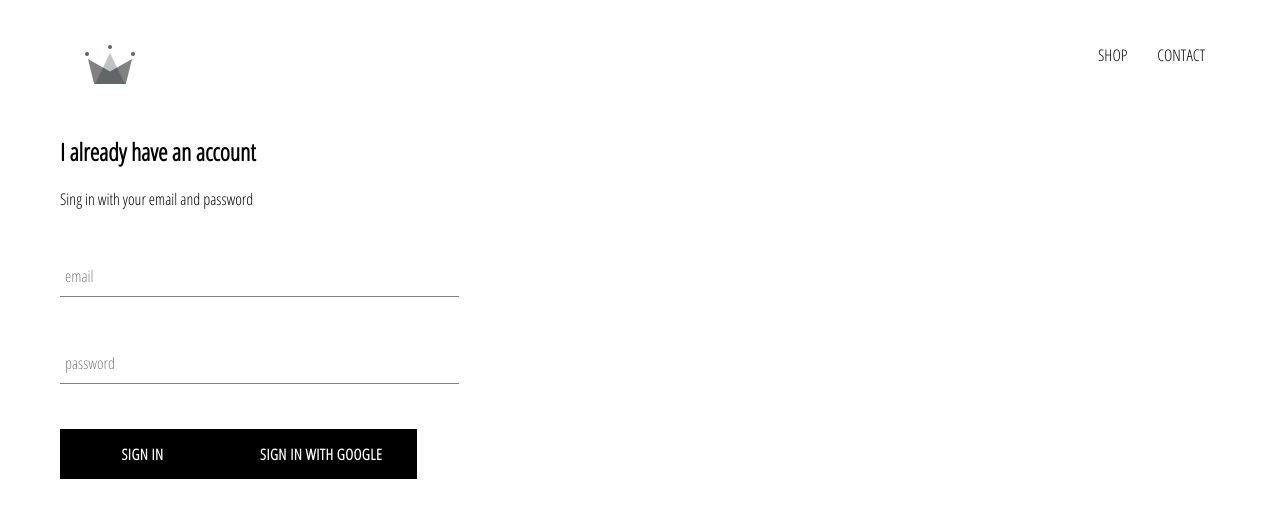
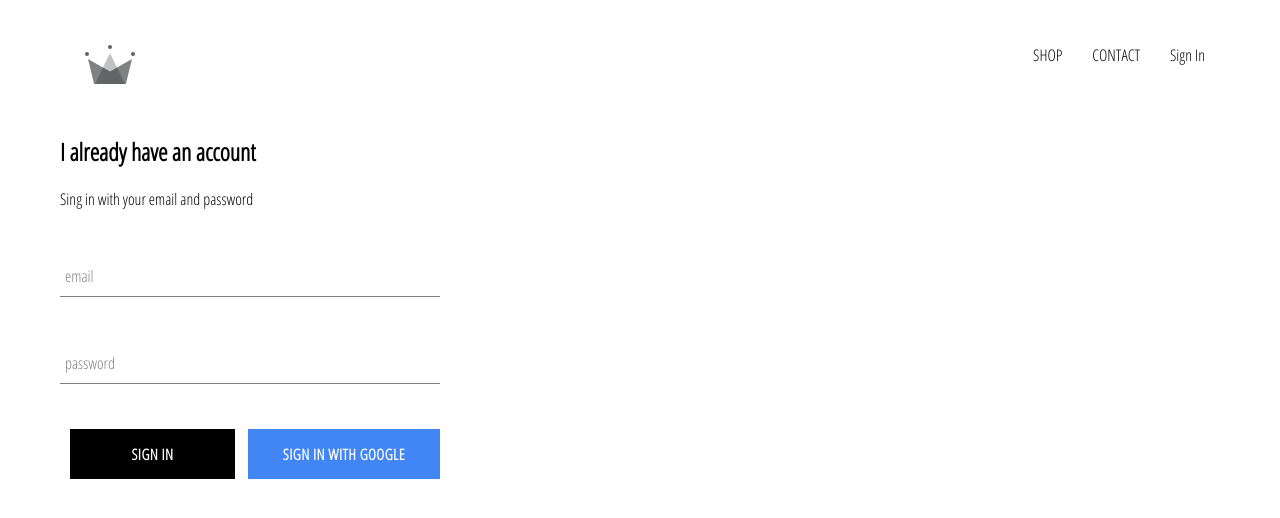
Before and after one commit to nejahneji/e-commerce, a React (Create React App) app: page /signin in a window 1280 px wide. Shown: the top 518 px of the page. Built offline with nearby package versions, Linux system fonts and the light colour scheme; no server answers.

Commit message:
finishing signin with google from firebase and styling its custom button

```diff
--- a/src/App.css
+++ b/src/App.css
@@ -6,3 +6,6 @@
     text-decoration: none;
     color: black;
 }
+* {
+    box-sizing: border-box;
+}
--- a/src/App.js
+++ b/src/App.js
@@ -4,15 +4,40 @@
 import ShopPage from "./pages/shop/shop.component";
 import Header from "./components/header/header.component";
 import SignInAndSignUpComponent from "./pages/sign-in-and-sign-up/sign-in-and-sign-up.component";
+import { auth } from './firebase/firebase.utils'
+import React from "react";
 
 
 
 
+class App extends React.Component  {
+  constructor (){
+    super() ;
+    this.state = {
+      currentUser : null
+    }
+  }
+   onSubscribeFromAuth = null
 
-function App() {
+
+  componentDidMount() {
+    this.onSubscribeFromAuth = auth.onAuthStateChanged(user=> {
+      this.setState({currentUser :user}) ;
+      console.log(user) ;
+    })
+  }
+
+  componentWillUnmount() {
+    this.onSubscribeFromAuth()
+  }
+
+
+
+
+  render () {
     return (
       <Router>
-    <Header/>
+      <Header currentUser={this.state.currentUser}/>
         <Switch>
         <Route exact path='/' component={HomePage}/>
         <Route exact path='/shop' component={ShopPage}/>
@@ -22,5 +47,6 @@
       </Router>
     );
   }
+}
 
 export default App;
--- a/src/components/collection-item/collection-item.component.jsx
+++ b/src/components/collection-item/collection-item.component.jsx
@@ -7,7 +7,7 @@
     <div className="image" style={{ backgroundImage: `url(${imageUrl})` }} />
     <div className="collection-footer">
       <span className="name">{name}</span>
-      <span className="price">{price}</span>
+      <span className="price">{price}$</span>
     </div>
   </div>
 );
--- a/src/components/custom-button/custom-button.component.jsx
+++ b/src/components/custom-button/custom-button.component.jsx
@@ -4,10 +4,10 @@
 
 
 
-const CustomButton = ({children , ...otherProps}) => {
+const CustomButton = ({children , isGoogleSignIn, ...otherProps}) => {
     return (
 
-   <button className='custom-button' {...otherProps}>
+   <button className={`${isGoogleSignIn ? 'google-sign-in' : ''} custom-button `} {...otherProps}>
       {children}
    </button>
 )}
--- a/src/components/custom-button/custom-button.styles.scss
+++ b/src/components/custom-button/custom-button.styles.scss
@@ -12,6 +12,7 @@
     font-family: 'Open Sans Condensed';
     font-weight: bolder;
     border: none;
+    margin-left: 10px;
     cursor: pointer;
 
     &:hover {
@@ -19,4 +20,12 @@
       color: black;
       border: 1px solid black;
     }
+    &.google-sign-in {
+      background-color: #4285f4;
+      color: white;
+      &.hover {
+        background-color: #357ae8;
+        border: none;
+      }
+    }
   }
--- a/src/components/header/header.component.jsx
+++ b/src/components/header/header.component.jsx
@@ -1,10 +1,15 @@
 import React from "react";
 import { Link } from "react-router-dom";
 import { ReactComponent as Logo } from "../../../src/assets/crown.svg";
+import "./header.styles.scss";
+import { auth } from '../../firebase/firebase.utils'
 
-import "./header.styles.scss";
 
-const Header = () => (
+
+
+
+
+const Header = ({currentUser}) => (
   <div className="header">
     <Link to="/" className="logo-container">
       <Logo className="logo" />
@@ -16,6 +21,11 @@
       <Link className="option" to="/shop">
         CONTACT
       </Link>
+      {
+        currentUser ?
+        <div className="option" onClick={()=> auth.signOut()}>Sign Out</div>
+        : <Link className="option" to='/signin' >Sign In</Link>
+      }
     </div>
   </div>
 );
--- a/src/components/header/header.styles.scss
+++ b/src/components/header/header.styles.scss
@@ -18,8 +18,16 @@
       align-items: center;
       justify-content: flex-end;
 
+
+
       .option {
         padding: 10px 15px;
+        cursor: pointer;
+        &:hover {
+          color: blue;
+          font-size: large;
+          transition: 600ms;
+        }
       }
     }
   }
--- a/src/components/signin/sign-in-component.jsx
+++ b/src/components/signin/sign-in-component.jsx
@@ -45,8 +45,10 @@
             label='password'
           />
 
+          <div className="buttons">
           <CustomButton type="submit" > Sign In </CustomButton>
-          <CustomButton onClick={signInWithGoogle} > Sign In With Google </CustomButton>
+          <CustomButton onClick={signInWithGoogle} isGoogleSignIn > Sign In With Google </CustomButton>
+          </div>
         </form>
       </div>
     );
--- a/src/components/signin/sign-in.styles.scss
+++ b/src/components/signin/sign-in.styles.scss
@@ -1,5 +1,5 @@
 .sign-in {
-    width: 30vw;
+    width: 380px;
     display: flex;
     flex-direction: column;
 
@@ -7,4 +7,8 @@
     .title {
         margin: 10px 0;
     }
+    .buttons {
+        display: flex;
+        justify-content: space-between;
+    }
 }
```
Lines whose indentation alone changed are shown as unchanged.
